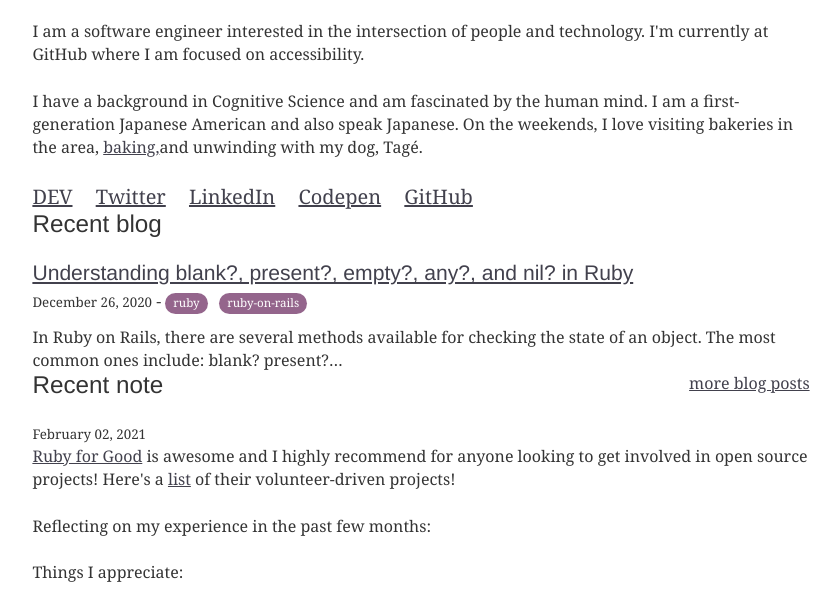
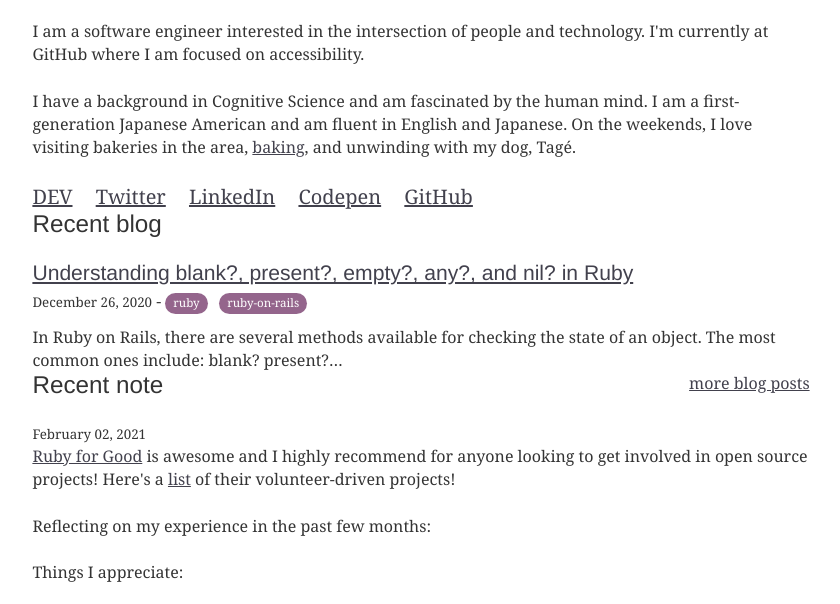
Before and after one commit to khiga8/kate-website, a Gatsby site: page / in a window 1280 px wide. Shown: the part 163-767 px from the top of the page, without its empty margins (219-1059 px from the left). Built offline with nearby package versions, Linux system fonts and the light colour scheme; Gatsby itself is replaced by a stand-in of ours; some packages are replaced by stand-ins of ours.

Commit message:
fix typo in text

```diff
--- a/src/pages/index.js
+++ b/src/pages/index.js
@@ -22,8 +22,8 @@ const BlogIndex = ({ data, location }) => {
         I'm currently at GitHub where I am focused on accessibility.
         <br/><br/>
         I have a background in Cognitive Science and am fascinated by the human mind.
-        I am a first-generation Japanese American and also speak Japanese.
-        On the weekends, I love visiting bakeries in the area, <a href="https://www.instagram.com/baketeito/?hl=en">baking,</a>
+        I am a first-generation Japanese American and am fluent in English and Japanese.
+        On the weekends, I love visiting bakeries in the area, <a href="https://www.instagram.com/baketeito/?hl=en">baking</a>,
         and unwinding with my dog, Tagé.
       </p>
       <SocialLinks />
```
